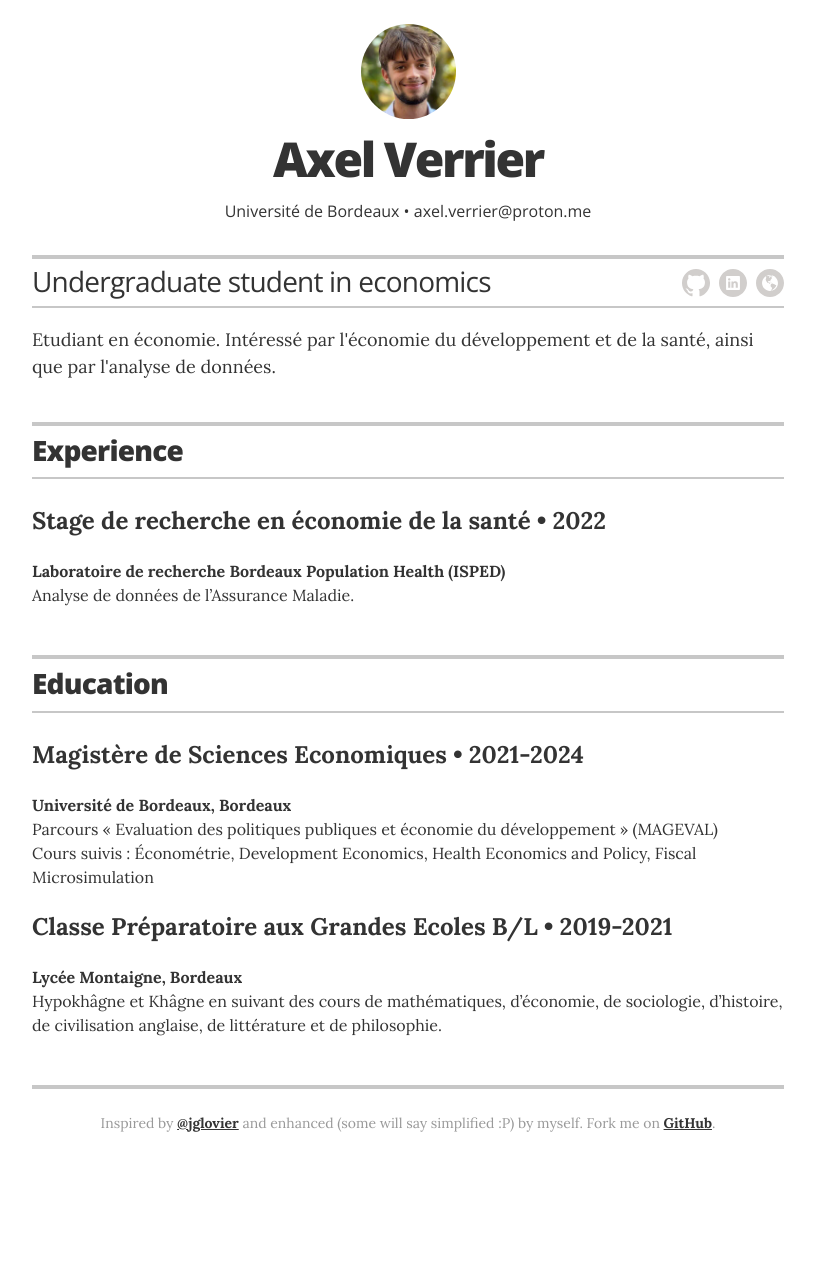
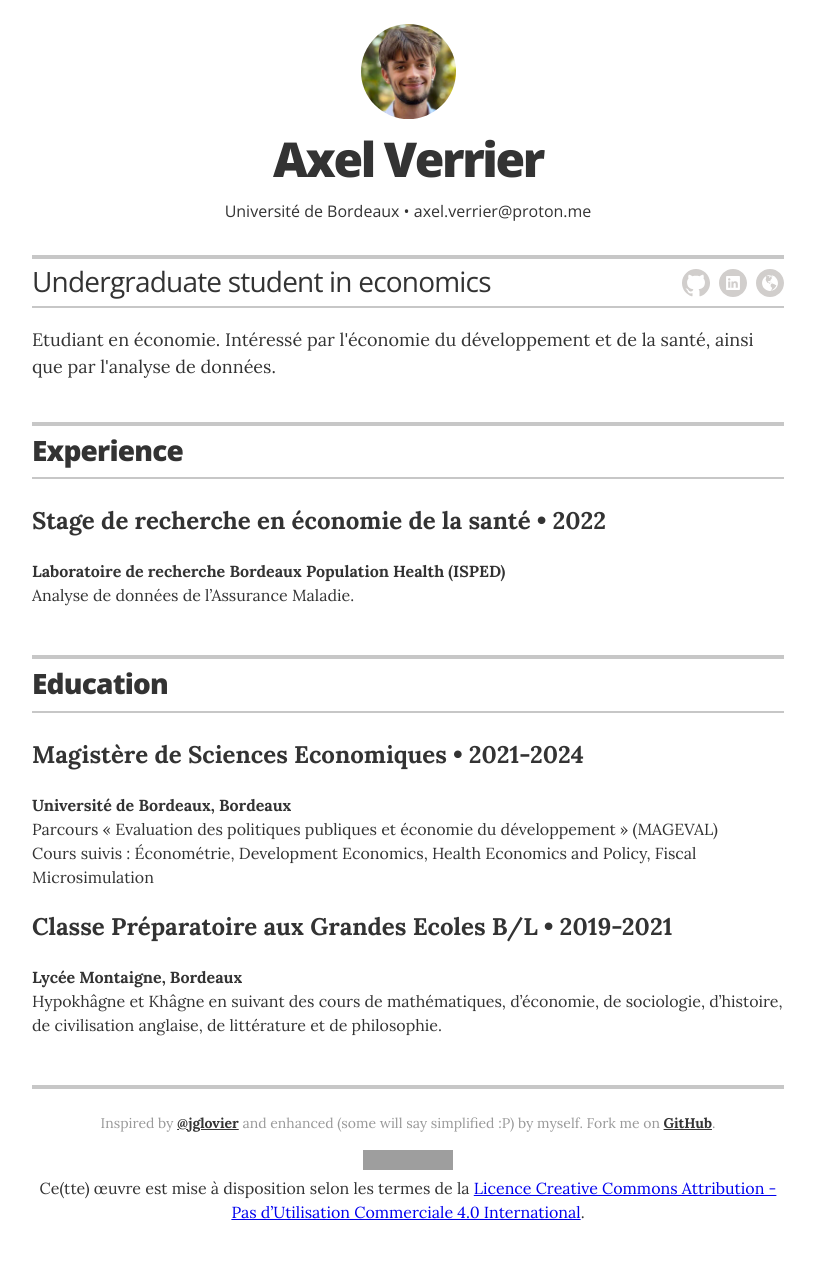
Before and after one commit to axelverrier/axelverrier.github.io, a Jekyll site: the page built from index.html, in a window 1280 px wide. Shown: the whole page, without its empty margins (232-1047 px from the left). Built offline with Jekyll 4.4.1, drawn with Linux system fonts in a browser that asks for light colours; before the commit the page ends 1182 px from its top, so only the background shows below that; grey boxes are pictures that could not be loaded.

Commit message:
Update resume.html

```diff
--- a/_layouts/resume.html
+++ b/_layouts/resume.html
@@ -56,6 +56,7 @@
 
       <footer class="page-footer">
         <p class="footer-line">Inspired by <a href="https://github.com/jglovier">@jglovier</a> and enhanced (some will say simplified :P) by myself. Fork me on <a href="https://github.com/axelverrier/axelverrier.github.io">GitHub</a>.</p>
+      	<p><a rel="license" href="http://creativecommons.org/licenses/by-nc/4.0/"><img alt="Licence Creative Commons" style="border-width:0" src="https://i.creativecommons.org/l/by-nc/4.0/88x31.png" /></a><br />Ce(tte) œuvre est mise à disposition selon les termes de la <a rel="license" href="http://creativecommons.org/licenses/by-nc/4.0/">Licence Creative Commons Attribution - Pas d’Utilisation Commerciale 4.0 International</a>.</p>
       </footer>
 
     </div>
```
